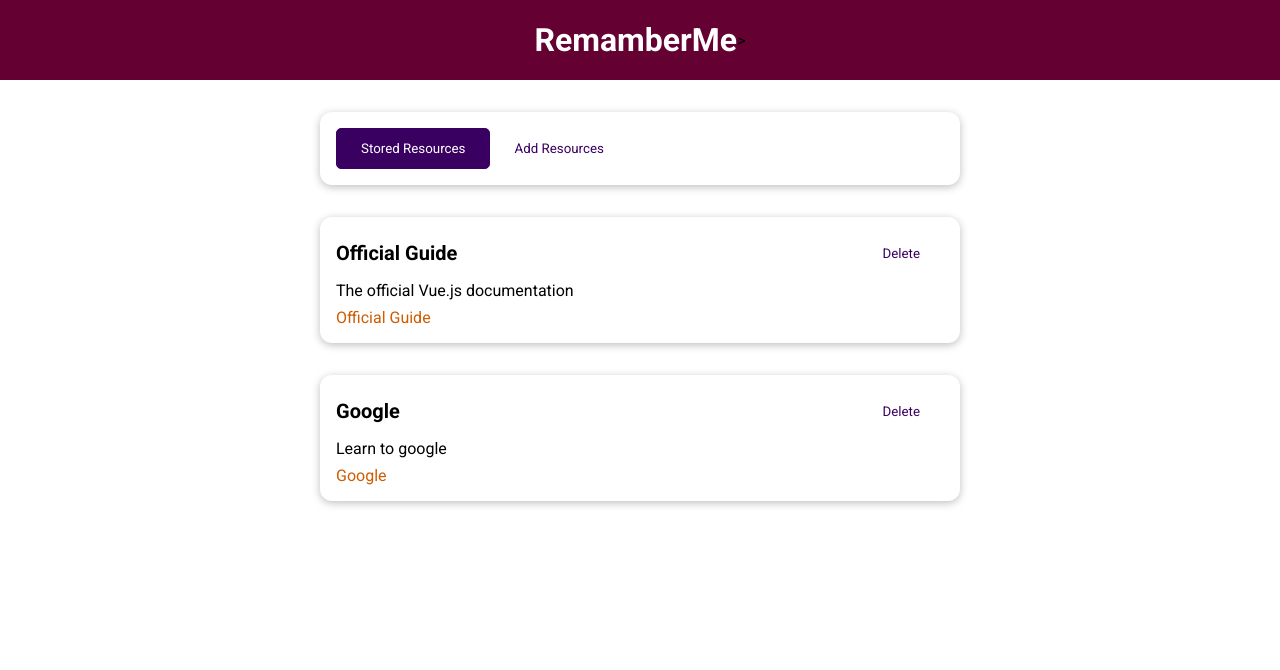
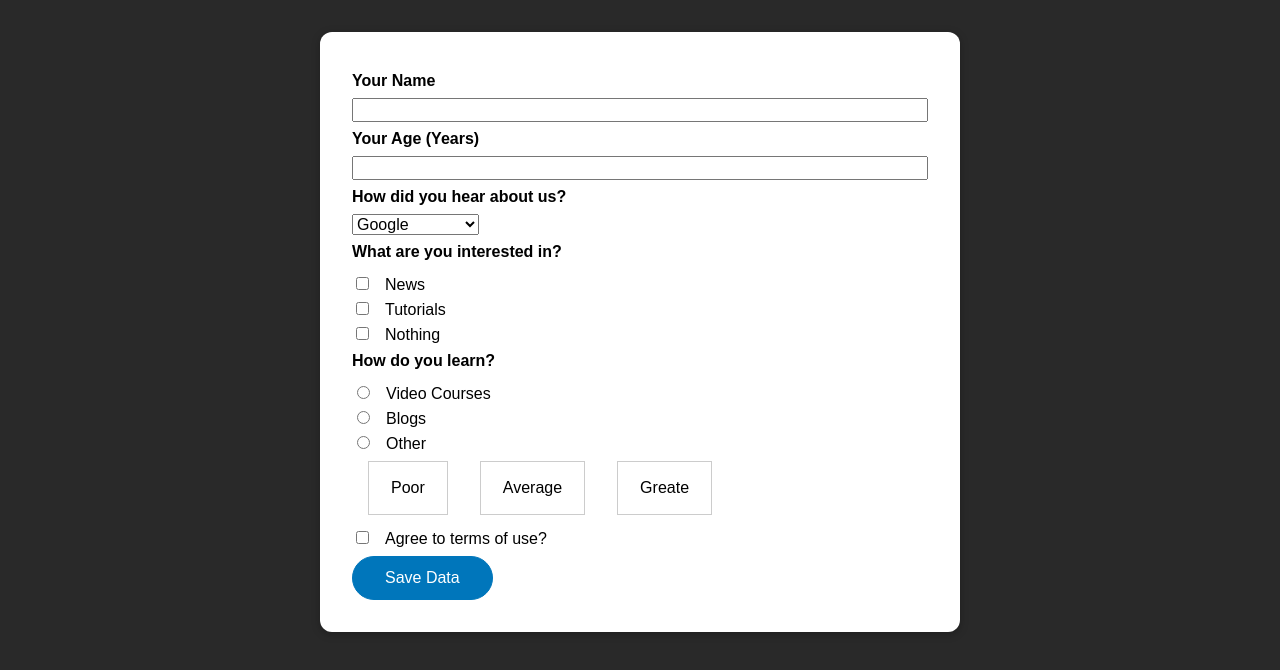
Before and after one commit to RevanToma/RemamberMe, a Vue app: page / in a window 1280 px wide. Shown: the top 670 px of the page. Built offline with nearby package versions, Linux system fonts and the light colour scheme.

Commit message:
learning forms in vue

```diff
--- a/src/App.vue
+++ b/src/App.vue
@@ -1,4 +1,4 @@
-<template>
+<!-- <template>
   <the-header title="RemamberMe"></the-header>
   <the-resource></the-resource>
 </template>
@@ -25,4 +25,33 @@
 body {
   margin: 0;
 }
+</style> -->
+
+<template>
+  <the-form></the-form>
+</template>
+
+<script>
+import TheForm from './components/TheForm.vue'
+
+export default {
+  components: {
+    TheForm
+  }
+}
+</script>
+
+<style>
+* {
+  box-sizing: border-box;
+}
+
+html {
+  font-family: sans-serif;
+}
+
+body {
+  margin: 0;
+  background-color: #292929;
+}
 </style>
--- /dev/null
+++ b/src/components/RatingControll.vue
@@ -0,0 +1,66 @@
+<template>
+  <ul>
+    <li :class="{ active: modelValue === 'poor' }">
+      <button type="button" @click="activate('poor')">Poor</button>
+    </li>
+    <li :class="{ active: modelValue === 'average' }">
+      <button type="button" @click="activate('average')">Average</button>
+    </li>
+    <li :class="{ active: modelValue === 'greate' }">
+      <button type="button" @click="activate('greate')">Greate</button>
+    </li>
+  </ul>
+</template>
+
+<script>
+export default {
+  props: ['modelValue'],
+  emits: ['update:modelValue'],
+  //   data() {
+  //     return {
+  //       activeOption: this.modelValue
+  //     }
+  //   },
+  //   computed: {
+  //     activeOption() {
+  //       return this.modelValue
+  //     }
+  //   },
+  methods: {
+    activate(option) {
+      //   this.activeOption = option
+      this.$emit('update:modelValue', option)
+    }
+  }
+}
+</script>
+
+<style scoped>
+.active {
+  border-color: #a00078;
+}
+.active button {
+  color: #a00078;
+}
+ul {
+  list-style: none;
+  margin: 0.5rem 0;
+  padding: 0;
+  display: flex;
+}
+li {
+  margin: 0 1rem;
+  border: 1px solid #ccc;
+  padding: 1rem;
+  display: flex;
+  justify-content: center;
+  align-items: center;
+}
+
+button {
+  font: inherit;
+  border: none;
+  background: transparent;
+  cursor: pointer;
+}
+</style>
--- /dev/null
+++ b/src/components/TheForm.vue
@@ -0,0 +1,183 @@
+<template>
+  <form @submit.prevent="submitForm">
+    <div class="form-control" :class="{ invalid: userNameValid === 'invalid' }">
+      <label for="user-name">Your Name</label>
+      <input
+        id="user-name"
+        name="user-name"
+        type="text"
+        v-model.trim="userName"
+        @blur="validateInput"
+      />
+      <p v-if="userNameValid === 'invalid'">Please enter a valid name!</p>
+    </div>
+    <div class="form-control">
+      <label for="age">Your Age (Years)</label>
+      <input id="age" name="age" type="number" v-model="userAge" />
+    </div>
+    <div class="form-control">
+      <label for="referrer">How did you hear about us?</label>
+      <select id="referrer" name="referrer" v-model="referrer">
+        <option value="google">Google</option>
+        <option value="wom">Word of mouth</option>
+        <option value="newspaper">Newspaper</option>
+      </select>
+    </div>
+    <div class="form-control">
+      <h2>What are you interested in?</h2>
+      <div>
+        <input id="interest-news" name="interest" type="checkbox" v-model="interest" value="news" />
+        <label for="interest-news">News</label>
+      </div>
+      <div>
+        <input
+          id="interest-tutorials"
+          name="interest"
+          type="checkbox"
+          v-model="interest"
+          value="tutorials"
+        />
+        <label for="interest-tutorials">Tutorials</label>
+      </div>
+      <div>
+        <input
+          id="interest-nothing"
+          name="interest"
+          type="checkbox"
+          v-model="interest"
+          value="nothing"
+        />
+        <label for="interest-nothing">Nothing</label>
+      </div>
+    </div>
+    <div class="form-control">
+      <h2>How do you learn?</h2>
+      <div>
+        <input id="how-video" name="how" type="radio" v-model="how" value="video" />
+        <label for="how-video">Video Courses</label>
+      </div>
+      <div>
+        <input id="how-blogs" name="how" type="radio" v-model="how" value="blogs" />
+        <label for="how-blogs">Blogs</label>
+      </div>
+      <div>
+        <input id="how-other" name="how" type="radio" v-model="how" value="other" />
+        <label for="how-other">Other</label>
+      </div>
+    </div>
+    <div class="form-control">
+      <rating-control v-model="rating"></rating-control>
+    </div>
+    <div class="form-control">
+      <input type="checkbox" id="confirm-terms" name="confirm-terms" v-model="confirm" />
+      <label for="confirm-terms">Agree to terms of use?</label>
+    </div>
+    <div>
+      <button>Save Data</button>
+    </div>
+  </form>
+</template>
+
+<script>
+import RatingControl from './RatingControll.vue'
+export default {
+  components: { RatingControl },
+  data() {
+    return {
+      userName: '',
+      userAge: null,
+      referrer: 'google',
+      interest: [],
+      how: null,
+      confirm: false,
+      userNameValid: 'pending',
+      rating: null
+    }
+  },
+  methods: {
+    submitForm() {
+      console.log('USERNAME:', this.userName)
+      this.userName = ''
+      console.log(this.rating)
+      this.rating = null
+    },
+    validateInput() {
+      if (this.userName === '') {
+        this.userNameValid = 'invalid'
+      } else {
+        this.userNameValid = 'valid'
+      }
+    }
+  }
+}
+</script>
+
+<style scoped>
+form {
+  margin: 2rem auto;
+  max-width: 40rem;
+  border-radius: 12px;
+  box-shadow: 0 2px 8px rgba(0, 0, 0, 0.26);
+  padding: 2rem;
+  background-color: #ffffff;
+}
+
+.form-control {
+  margin: 0.5rem 0;
+}
+.form-control.invalid input {
+  border-color: red;
+}
+.form-control.invalid label {
+  color: red;
+}
+
+label {
+  font-weight: bold;
+}
+
+h2 {
+  font-size: 1rem;
+  margin: 0.5rem 0;
+}
+
+input,
+select {
+  display: block;
+  width: 100%;
+  font: inherit;
+  margin-top: 0.5rem;
+}
+
+select {
+  width: auto;
+}
+
+input[type='checkbox'],
+input[type='radio'] {
+  display: inline-block;
+  width: auto;
+  margin-right: 1rem;
+}
+
+input[type='checkbox'] + label,
+input[type='radio'] + label {
+  font-weight: normal;
+}
+
+button {
+  font: inherit;
+  border: 1px solid #0076bb;
+  background-color: #0076bb;
+  color: white;
+  cursor: pointer;
+  padding: 0.75rem 2rem;
+  border-radius: 30px;
+}
+
+button:hover,
+button:active {
+  border-color: #002350;
+  background-color: #002350;
+}
+</style>
```
Also changed, not shown: src/main.js (+6 -6 lines).
